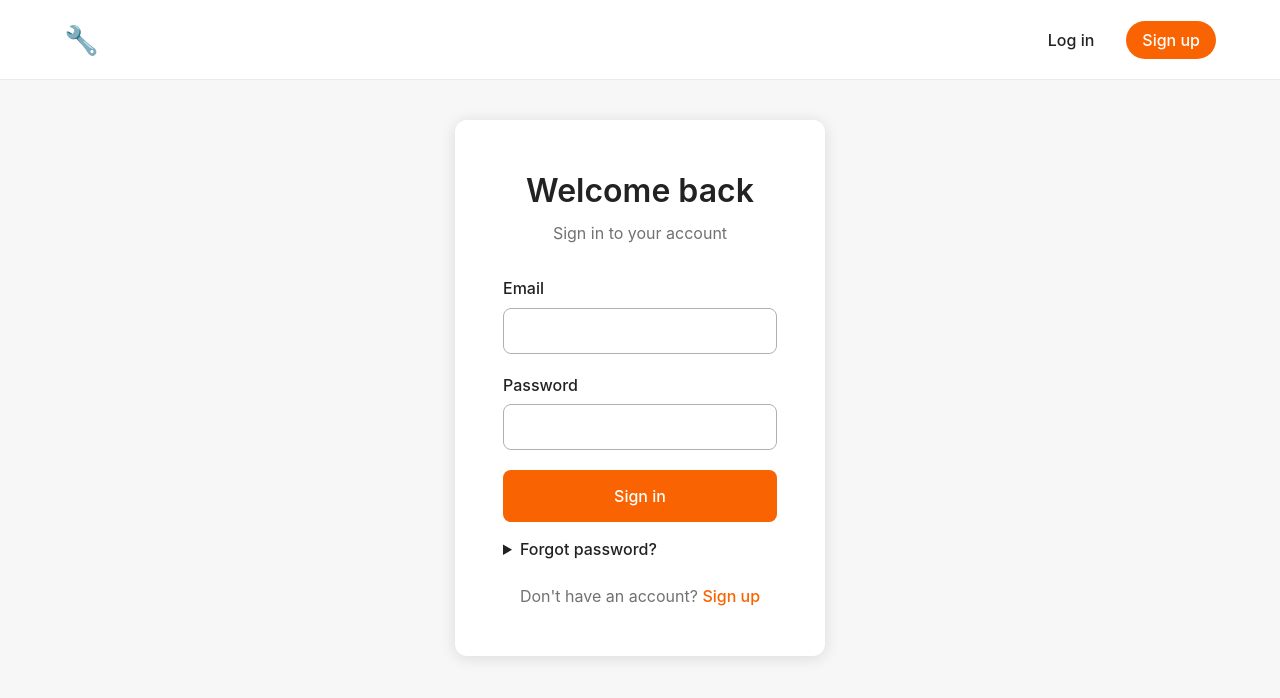
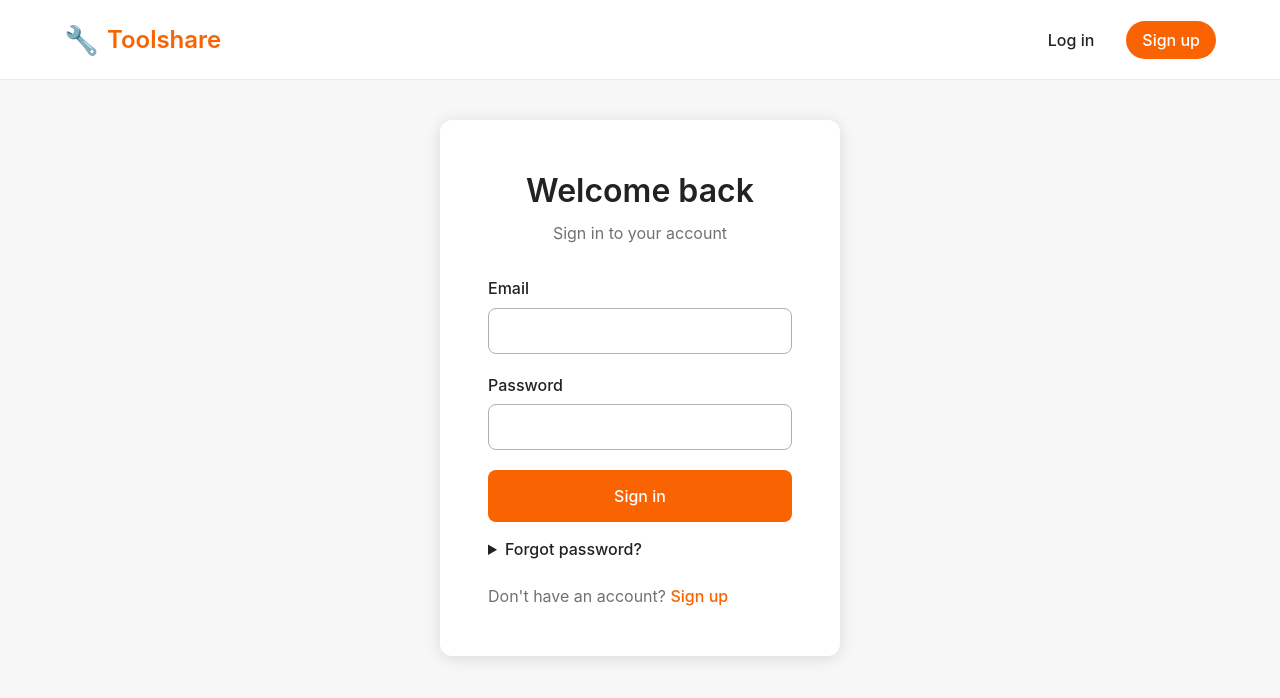
Before and after one commit to tavelli/toolshare, a React (Vite) app: page /login in a window 1280 px wide. Shown: the top 698 px of the page. Built offline with nearby package versions, Linux system fonts and the light colour scheme.

Commit message:
chore: more login styling

```diff
--- a/src/components/Header/Header.jsx
+++ b/src/components/Header/Header.jsx
@@ -20,6 +20,7 @@ const Header = () => {
         <div className={styles.headerContent}>
           <Link to="/" className={styles.logo}>
             <span className={styles.logoIcon}>🔧</span>
+            Toolshare
           </Link>
 
           <nav className={styles.nav}>
--- a/src/index.css
+++ b/src/index.css
@@ -46,4 +46,5 @@ select:focus {
   max-width: 1200px;
   margin: 0 auto;
   padding: 0 24px;
+  width: 100%;
 }
--- a/src/pages/Auth/Auth.module.css
+++ b/src/pages/Auth/Auth.module.css
@@ -95,7 +95,6 @@
 }
 
 .switchAuth {
-  text-align: center;
   margin-top: 24px;
   color: #717171;
 }
```
